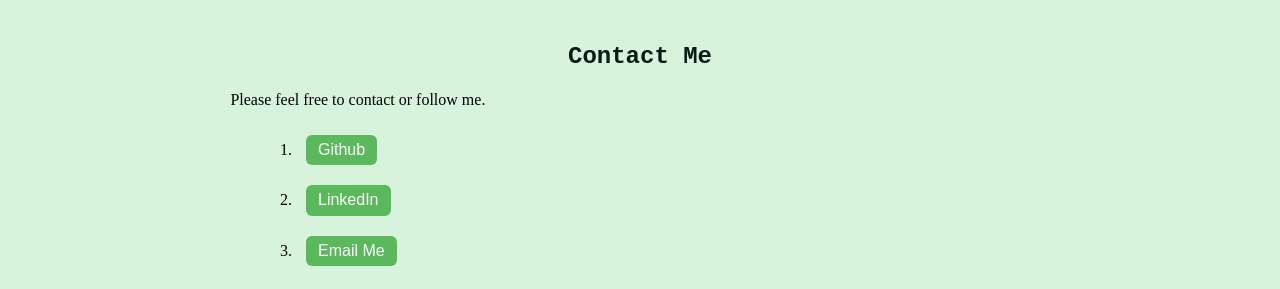
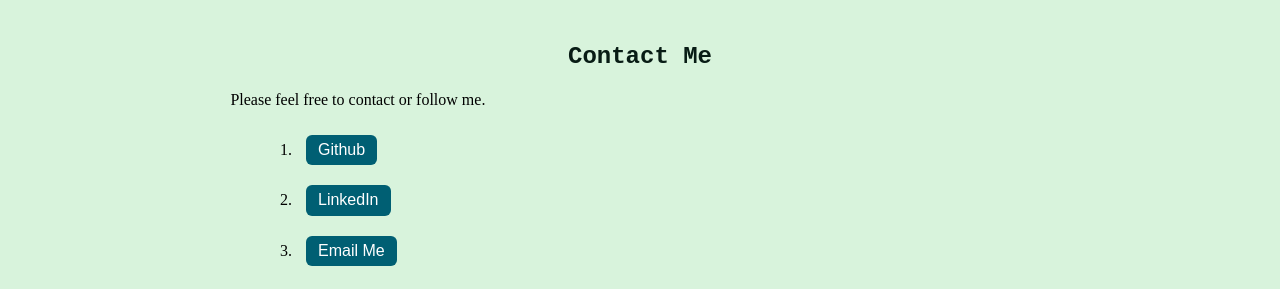
Before and after one commit to petersu116/first-protfolio, a plain HTML site: page index.html in a window 1280 px wide. Shown: the part 904-1193 px from the top of the page. Drawn offline with nearby package versions, Linux system fonts and the light colour scheme; grey boxes are pictures that could not be loaded.

Commit message:
Update style.css

```diff
--- a/style.css
+++ b/style.css
@@ -41,8 +41,8 @@ body {
 /*contact information button personalized style*/
 .button {
   color: #fff;
-  background-color: #5cb85c;
-  border-color: #4cae4c;
+  background-color: #005f73;
+  border-color: #005f73;
 }
 
 /*All lists base style*/
```
